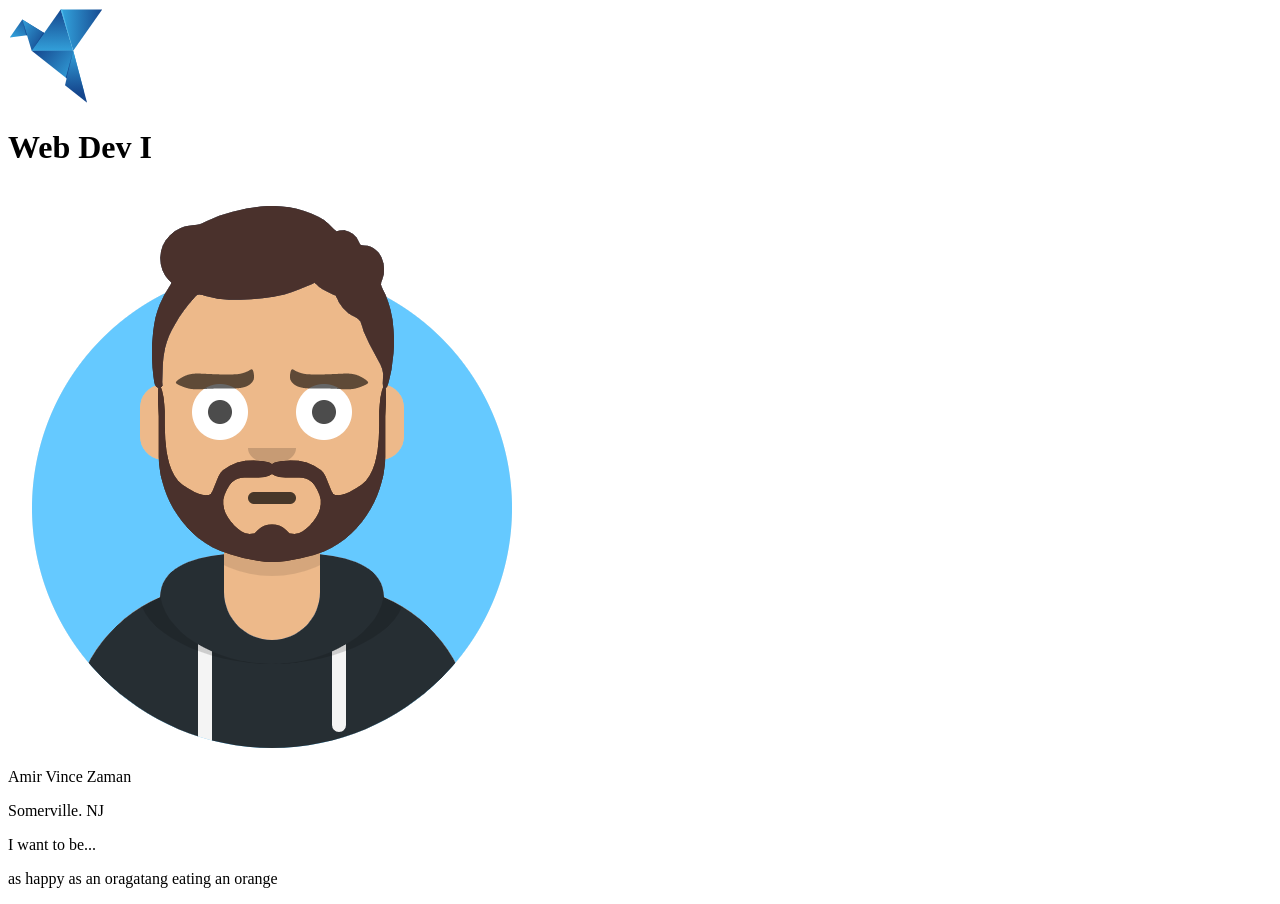
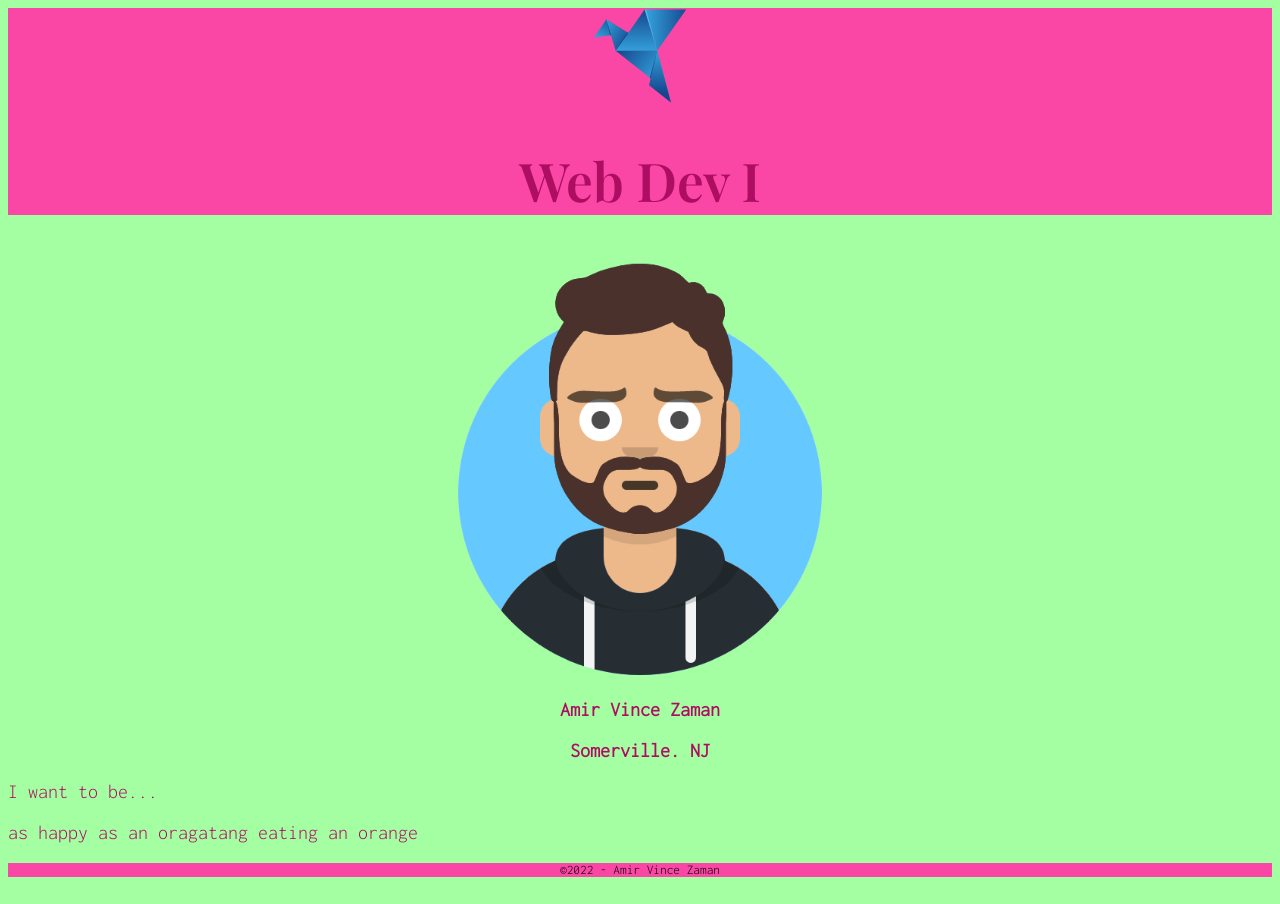
Before and after one commit to RVCC-IDMX/about-me-avzaman, a plain HTML site: page index.html in a window 1280 px wide. Drawn offline with nearby package versions, Linux system fonts and the light colour scheme.

Commit message:
Adding Some Style

```diff
--- /dev/null
+++ b/css/style.css
@@ -0,0 +1,33 @@
+body{
+    font-family: Inconsolata;
+    font-size: 15pt;
+    background-color: #A4FFA3;
+    color: #AD0E61;
+}
+
+h1, h2, h3, h4, h5, h6 {
+    font-family: "Playfair Display";
+    font-size: 40pt;
+
+}
+
+header, footer{
+    background-color:#FA46A4;
+    text-align:center;
+}
+
+#hero{
+    text-align:center;
+    font-weight: 600;
+}
+
+#hero img{
+    width:400px;
+}
+
+footer{
+    color:black;
+    text-align:center;
+    font-size:10pt;
+    font-weight: 500;
+}
--- a/index.html
+++ b/index.html
@@ -5,6 +5,12 @@
     <meta http-equiv="X-UA-Compatible" content="IE=edge">
     <meta name="viewport" content="width=device-width, initial-scale=1.0">
     <title>About Me</title>
+
+    <link rel="preconnect" href="https://fonts.googleapis.com">
+    <link rel="preconnect" href="https://fonts.gstatic.com" crossorigin>
+    <link href="https://fonts.googleapis.com/css2?family=Inconsolata:wght@300&family=Playfair+Display:wght@600&display=swap" rel="stylesheet">
+
+    <link href="css/style.css" rel="stylesheet">
 </head>
 <body>
 
@@ -21,7 +27,7 @@
     <main>
         <!--the main envelops important page content-->
 
-        <section>
+        <section id="hero">
             <!--hero sectio: shows profile image, name &location-->
             <img src="img/avataaars.png" alt="avatar picture of me">
 
@@ -32,7 +38,7 @@
             <!--close hero section-->
         </section>
 
-        <section>
+        <section id="bio">
             <!--bio section: personal info (not too personal)-->
             <div>
                 <p>I want to be...</p>
@@ -44,5 +50,11 @@
 
     </main>
 
+    <footer>
+
+        ©2022 - Amir Vince Zaman
+
+    </footer>
+
 </body>
 </html>
```
Also changed, not shown: img/colorPalette.PNG (added).
